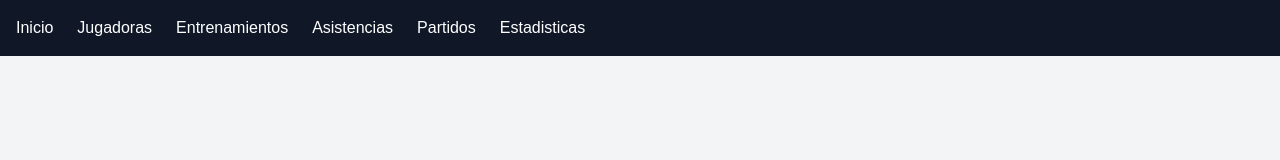
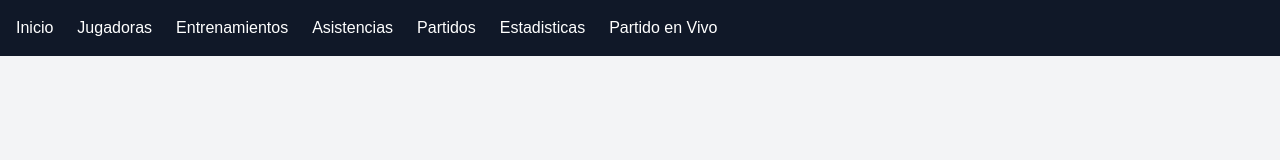
Before and after one commit to nicolasgalban13-dotcom/entrenador-app, a Next.js app: page /login in a window 1280 px wide. Shown: the top 160 px of the page. Built offline with nearby package versions, Linux system fonts and the light colour scheme; no server answers.

Commit message:
agrego partido en vivo en inico

```diff
--- a/app/layout.tsx
+++ b/app/layout.tsx
@@ -40,6 +40,9 @@ export default function RootLayout({
             <Link href="/estadisticas" className="hover:text-blue-400">
               Estadisticas
             </Link>
+            <Link href="/partidoenvivo" className="hover:text-blue-400">
+              Partido en Vivo
+            </Link>
           </nav>
 
           <div>{children}</div>
```
